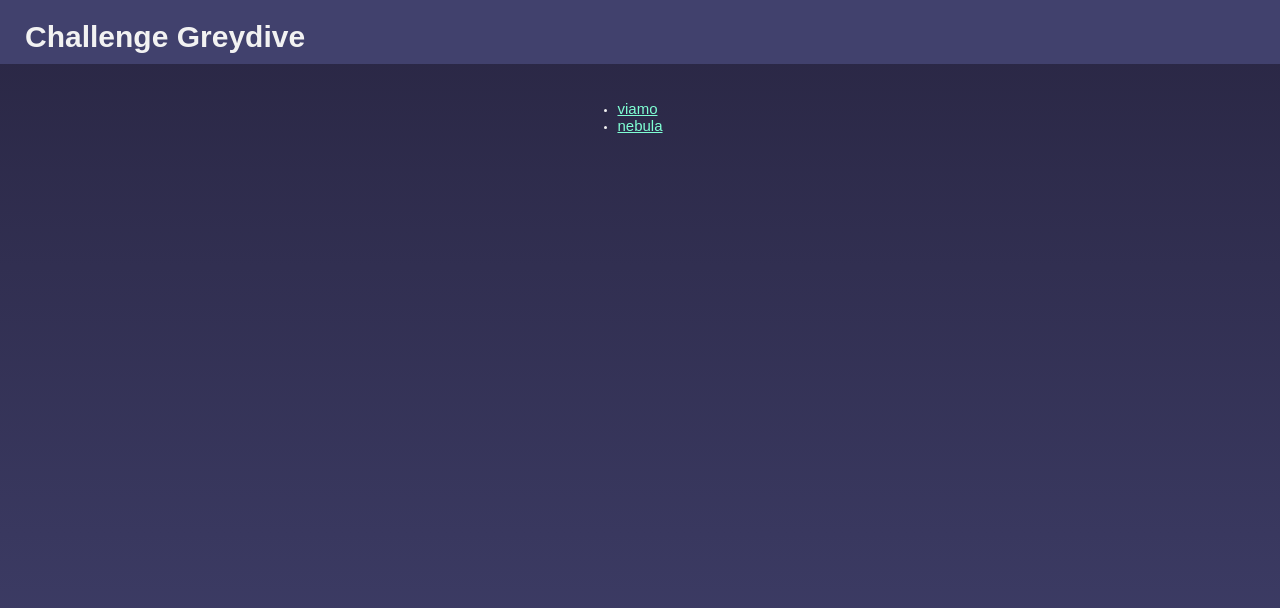
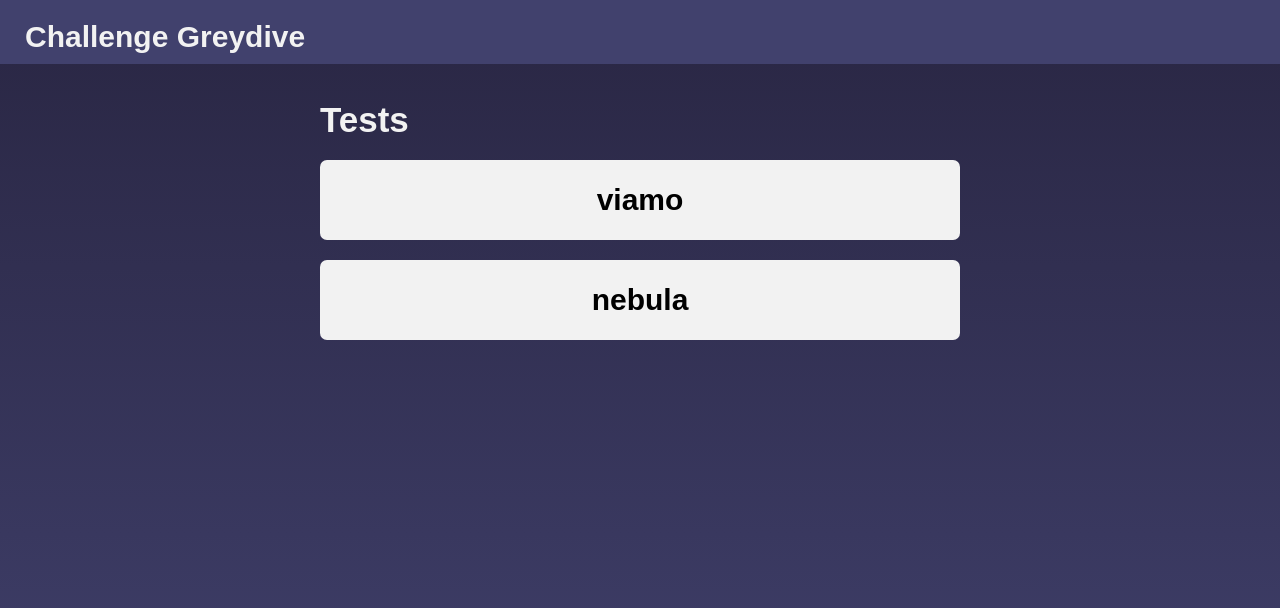
Before and after one commit to matiasortubia/challenge-greydive, a React (Create React App) app: page / in a window 1280 px wide. Shown: the top 608 px of the page. Built offline with nearby package versions, Linux system fonts and the light colour scheme.

Commit message:
Add buttons to Home

```diff
--- a/src/App.css
+++ b/src/App.css
@@ -25,11 +25,6 @@ h3 {
     font-size: 2.7rem;
 }
 
-a {
-    color: aquamarine;
-    font-size: 1.5rem;
-}
-
 p {
     font-size: 1.7rem;
 }
--- a/src/components/pageTemplate/pageTemplate.module.css
+++ b/src/components/pageTemplate/pageTemplate.module.css
@@ -8,7 +8,7 @@
     max-width: 90%;
     display: flex;
     flex-direction: column;
-    gap: 3rem;
+    gap: 30px;
     margin-top: 10rem;
 }
 
--- a/src/pages/Home.jsx
+++ b/src/pages/Home.jsx
@@ -10,14 +10,18 @@ const Home = ({ data }) => {
             <Header />
             <div className={ styles.wrapper }>
                 <main className={ styles.mainBox }>
-                    <ul>
+                    <h2>Tests</h2>
+                    <div className={ styles.linksContainer }>
                         { data.map(el => {
                         return (
-                        <li key={ uuidv4() }>
-                            <Link to={ `/${ el.cliente }` }>{ el.cliente }</Link>
-                        </li> );
+                            <Link to={ `/${ el.cliente }` }>
+                                <button className={ styles.linkBox } key={ uuidv4() }>
+                                    { el.cliente }
+                                </button>
+                            </Link>
+                            );
                         }) }
-                    </ul>
+                    </div>
                 </main>
             </div>
         </>
--- a/src/pages/home.module.css
+++ b/src/pages/home.module.css
@@ -6,9 +6,35 @@
 }
 
 .mainBox {
-    max-width: 90%;
     display: flex;
     flex-direction: column;
     gap: 2rem;
     margin-top: 10rem;
 }
+
+.linksContainer {
+    display: flex;
+    flex-direction: column;
+    gap: 20px;
+}
+
+.linkBox {
+    height: 8rem;
+    width: 80vw;
+    background-color: #f2f2f2;
+    cursor: pointer;
+    font-size: 3rem;
+    font-weight: bold;
+    border-radius: 7px;
+    border: none;
+}
+
+@media screen and (min-width: 1024px) {
+    .mainBox {
+        max-width: 60%;
+    }
+
+    .linkBox {
+        width: 50vw;
+    }
+}
```
